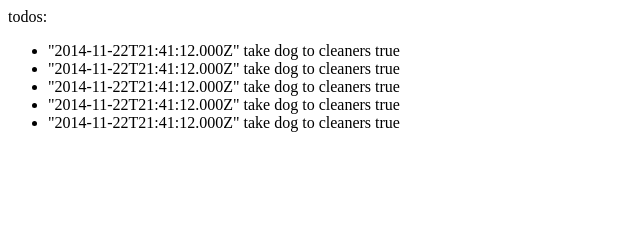
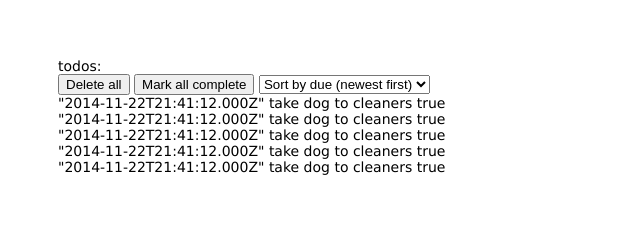
Before and after one commit to mattwarren1234/AngularToDo, a website: page public/index.html in a window 1280 px wide. Shown: the whole page, without its empty margins (0-640 px from the left). Drawn offline with nearby package versions, Linux system fonts and the light colour scheme.

Commit message:
added header controls

```diff
--- a/public/index.html
+++ b/public/index.html
@@ -2,14 +2,28 @@
 <html ng-app="ToDoApp">
 <head>
 <script src="//cdnjs.cloudflare.com/ajax/libs/angular.js/1.3.0/angular.min.js"></script>
+<link rel="stylesheet" href="style.css">
 <script src="todo.js"></script>
 </head>
 <body ng-controller="ToDoCtrl as main">
   todos:
-  <div>
-    <ul>
-      <li ng-repeat="item in main.todos"> <todo-item todo-data="item"/></li>
-    </ul>
+  <div class="content-main">
+    <div class="header">
+      <button>Delete all</button>
+      <button>Mark all complete</button>
+      <select>
+        <option>Sort by due (newest first)</option>
+        <option>Sort by due (oldest first)</option>
+      </select>
+    </div>
+    <div class="todoList">
+       <todo-item ng-repeat="item in main.todos" todo-data="item"></todo-item>
+    </div>
+    <!-- <ul> -->
+      <!-- <li ng-repeat="item in main.todos"> -->
+
+       <!-- </li> -->
+    <!-- </ul> -->
   </div>
 </body>
 </html>
```
